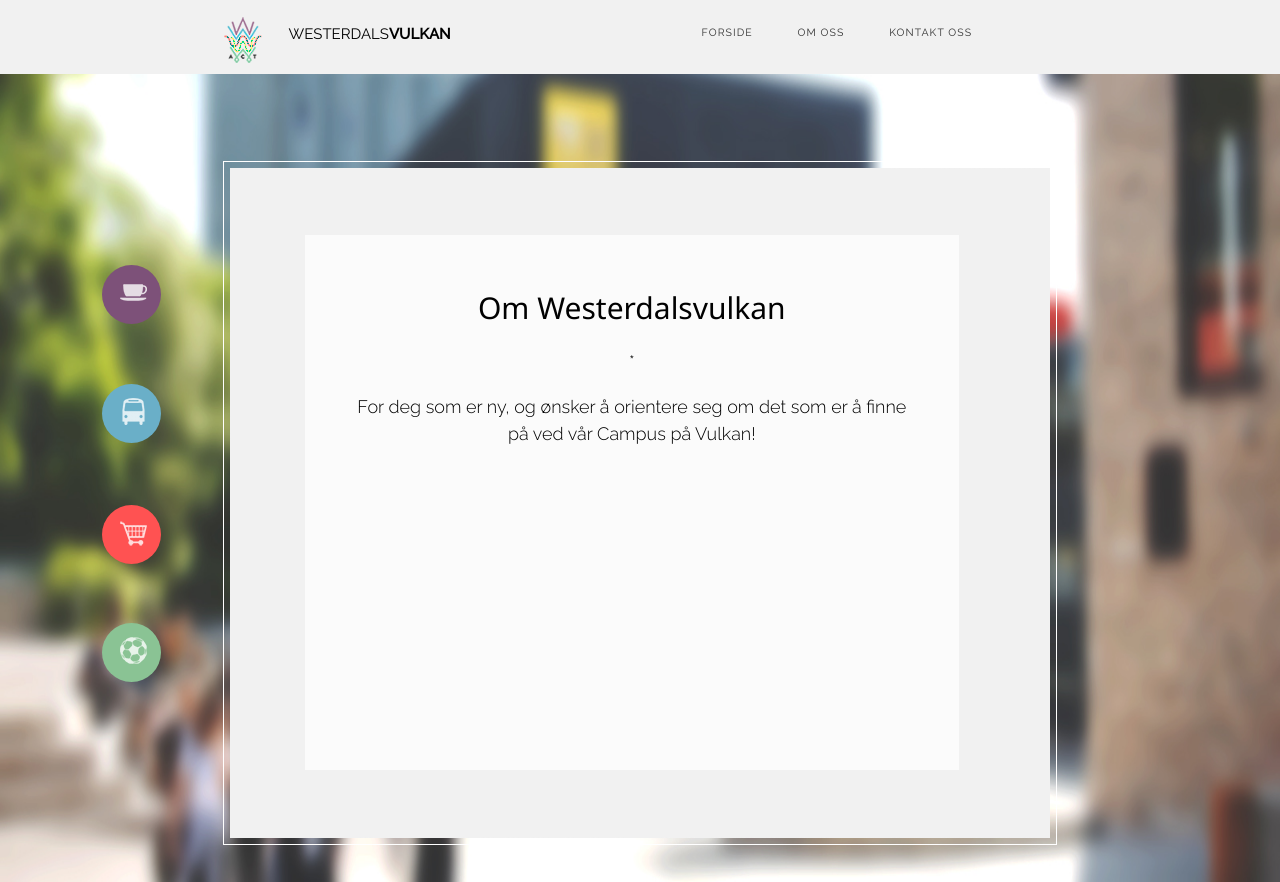
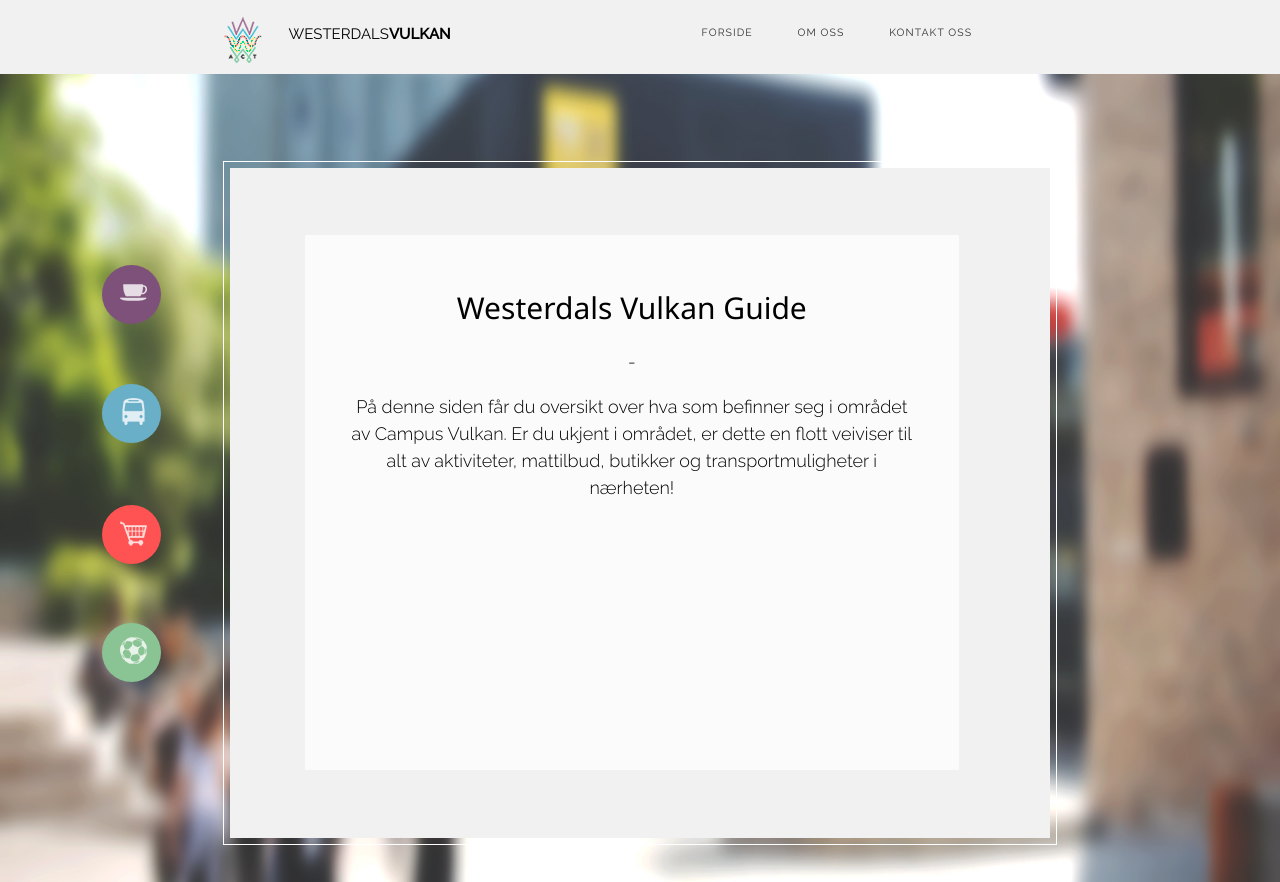
Before and after one commit to Hundur/EksamenProsjekt2017, a PHP site: page /about.php in a window 1280 px wide. Run offline with PHP 8.4, Linux system fonts and the light colour scheme.

Commit message:
Update about.php

```diff
--- a/about.php
+++ b/about.php
@@ -23,7 +23,7 @@ require 'sideknapper.php';
 		<!-- End of main navbar -->
 
 			<div class="slide-container">
-				<div class="about"><h2>Om Westerdals<color>vulkan</color></h2><p>*</p><p>For deg som er ny, og ønsker å orientere seg om det som er å finne på ved vår Campus på Vulkan!</p></div>
+				<div class="about"><h2>Westerdals Vulkan Guide</h2><p>-</p><p>På denne siden får du oversikt over hva som befinner seg i området av Campus Vulkan. Er du ukjent i området, er dette en flott veiviser til alt av aktiviteter, mattilbud, butikker og transportmuligheter i nærheten! </p></div>
 		</div>
 
 	     </body>
```
